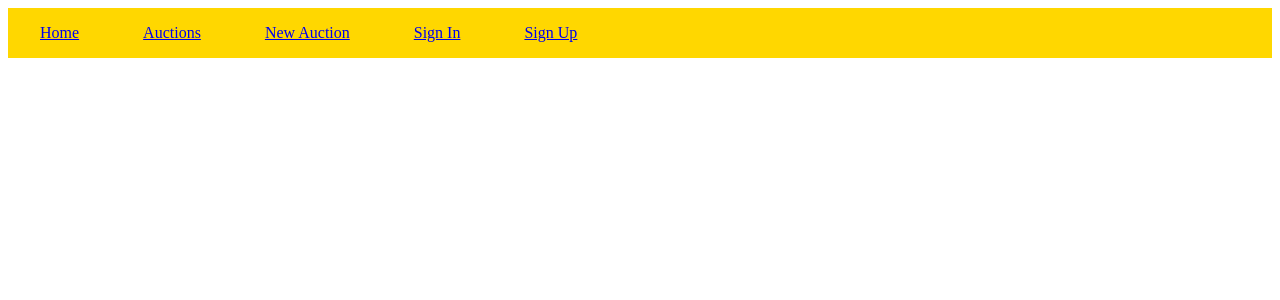
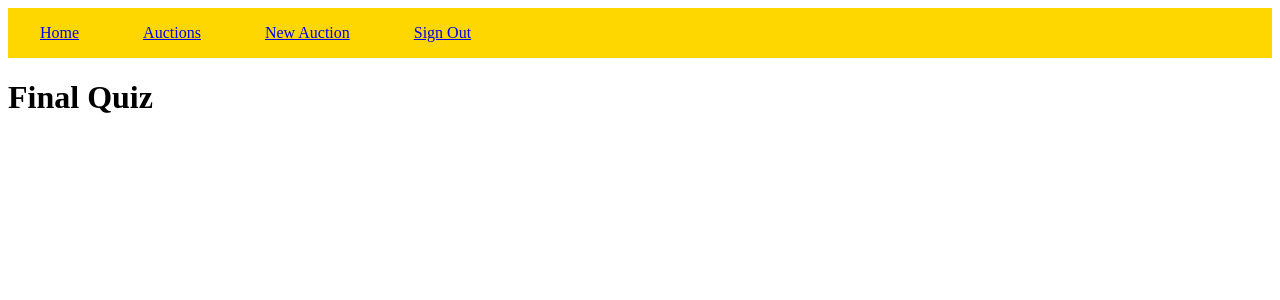
Before and after one commit to Jay-Jeong1988/bidit, a React (Create React App) app in the folder client/: page / in a window 1280 px wide. Shown: the top 300 px of the page. Built offline with nearby package versions, Linux system fonts and the light colour scheme; sample sign-in values are in the browser's storage.

Commit message:
implement signOut and prevent users from viewing other pages when not signed in

```diff
--- a/client/src/App.js
+++ b/client/src/App.js
@@ -1,21 +1,26 @@
 import React, { Component } from 'react';
 import { BrowserRouter as Router,
-        Switch, Route } from 'react-router-dom';
+        Switch, Route, Redirect } from 'react-router-dom';
+import RootPage from './components/pages/RootPage';
 import NavBar from './components/NavBar';
 import SigninPage from './components/pages/SigninPage';
 import jwtDecode from 'jwt-decode';
+import AuthRoute from './components/AuthRoute';
+// import AuthRoute from './components/AuthRoute';
 
 class App extends Component {
   constructor(props) {
     super(props);
 
     this.saveUser = this.saveUser.bind(this);
+    this.onSignOut = this.onSignOut.bind(this);
+    this.isSignedIn = this.isSignedIn.bind(this);
     this.state = {
       user: null
     }
   }
 
-  componentDidMount(){
+  componentWillMount(){
       this.saveUser();
   }
 
@@ -28,14 +33,34 @@ class App extends Component {
       })
     }
   }
+
+  isSignedIn() {
+    return !!this.state.user
+  }
+
+  onSignOut(event) {
+    event.preventDefault();
+    this.setState({
+      user: null
+    })
+    localStorage.removeItem('jwt');
+
+  }
+
   render() {
+    const {user} = this.state;
     return (
       <Router>
         <div className="App">
-          <NavBar />
+          <NavBar user={user} signOut={this.onSignOut}/>
           <Switch>
+            <AuthRoute exact path='/' component={RootPage} isAuthenticated={this.isSignedIn()} />
             <Route path='/sign_in'
-            render={ props => <SigninPage {...props} onSignIn={this.saveUser}/> }/>
+            render={ props => <SigninPage
+              {...props}
+              onSignIn={this.saveUser}
+              />
+            }/>
           </Switch>
         </div>
       </Router>
--- /dev/null
+++ b/client/src/components/AuthRoute.js
@@ -0,0 +1,20 @@
+import React from 'react';
+import { Route, Redirect } from 'react-router-dom';
+
+function AuthRoute (props) {
+
+    const { isAuthenticated,
+        component: Component,
+        ...restProps  } = props
+        console.log(isAuthenticated)
+    return (
+        <Route {...restProps} render={ props => isAuthenticated ?
+            <Component {...props} />
+            :
+            <Redirect to="sign_in" />
+        }
+        />
+    )
+}
+
+export default AuthRoute;
--- a/client/src/components/NavBar.js
+++ b/client/src/components/NavBar.js
@@ -2,16 +2,30 @@ import React from 'react';
 import { NavLink } from 'react-router-dom';
 
 function NavBar (props) {
+
+    const {signOut} = props
+    const {user} = props
     return (
 
         <nav className="NavBar">
-            <NavLink exact to="/">Home</NavLink>
-            <NavLink exact to='/auctions'>Auctions</NavLink>
-            <NavLink exact to="/auctions/new">New Auction</NavLink>
-            <NavLink exact to="/sign_in">Sign In</NavLink>
-            <NavLink exact to="/sign_up">Sign Up</NavLink>
+           { user ? (
+                [
+                    <NavLink key={1} exact to="/">Home</NavLink>,
+                    <NavLink key={2} exact to='/auctions'>Auctions</NavLink>,
+                    <NavLink key={3} exact to="/auctions/new">New Auction</NavLink>,
+                    <NavLink key={4} exact to="/" onClick={signOut}>Sign Out</NavLink>
+                ]
+                ) : (
+                [
+                    <NavLink key={1} exact to="/sign_in">Sign In</NavLink>,
+                    <NavLink key={2} exact to="/sign_up">Sign Up</NavLink>
+                ]
+                )
+            }
         </nav>
+
     )
+
 }
 
 export default NavBar;
--- /dev/null
+++ b/client/src/components/pages/RootPage.js
@@ -0,0 +1,15 @@
+import React, { Component } from 'react';
+
+class RootPage extends Component {
+
+    render(){
+
+        return (
+            <div className="RootPage">
+                <h1>Final Quiz</h1>
+            </div>
+        )
+    }
+}
+
+export default RootPage;
--- a/client/src/components/pages/SigninPage.js
+++ b/client/src/components/pages/SigninPage.js
@@ -22,8 +22,8 @@ class SigninPage extends Component {
 
             if(!data.errors){
                 localStorage.setItem('jwt', data.jwt);
+                this.props.onSignIn();
                 this.props.history.push('/');
-                this.props.onSignIn();
             }else{
                 this.props.history.push('/sign_in');
                 this.setState({
```
